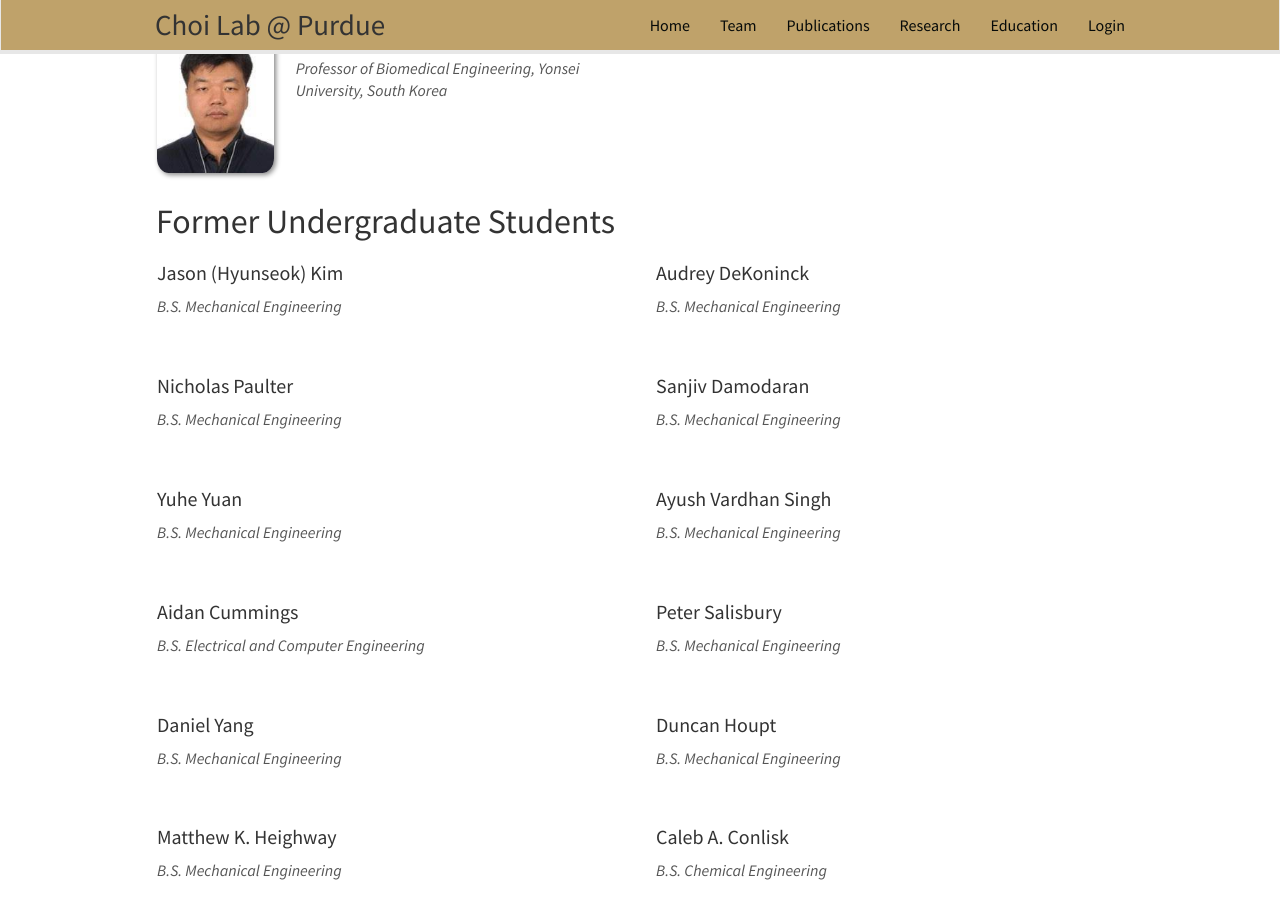
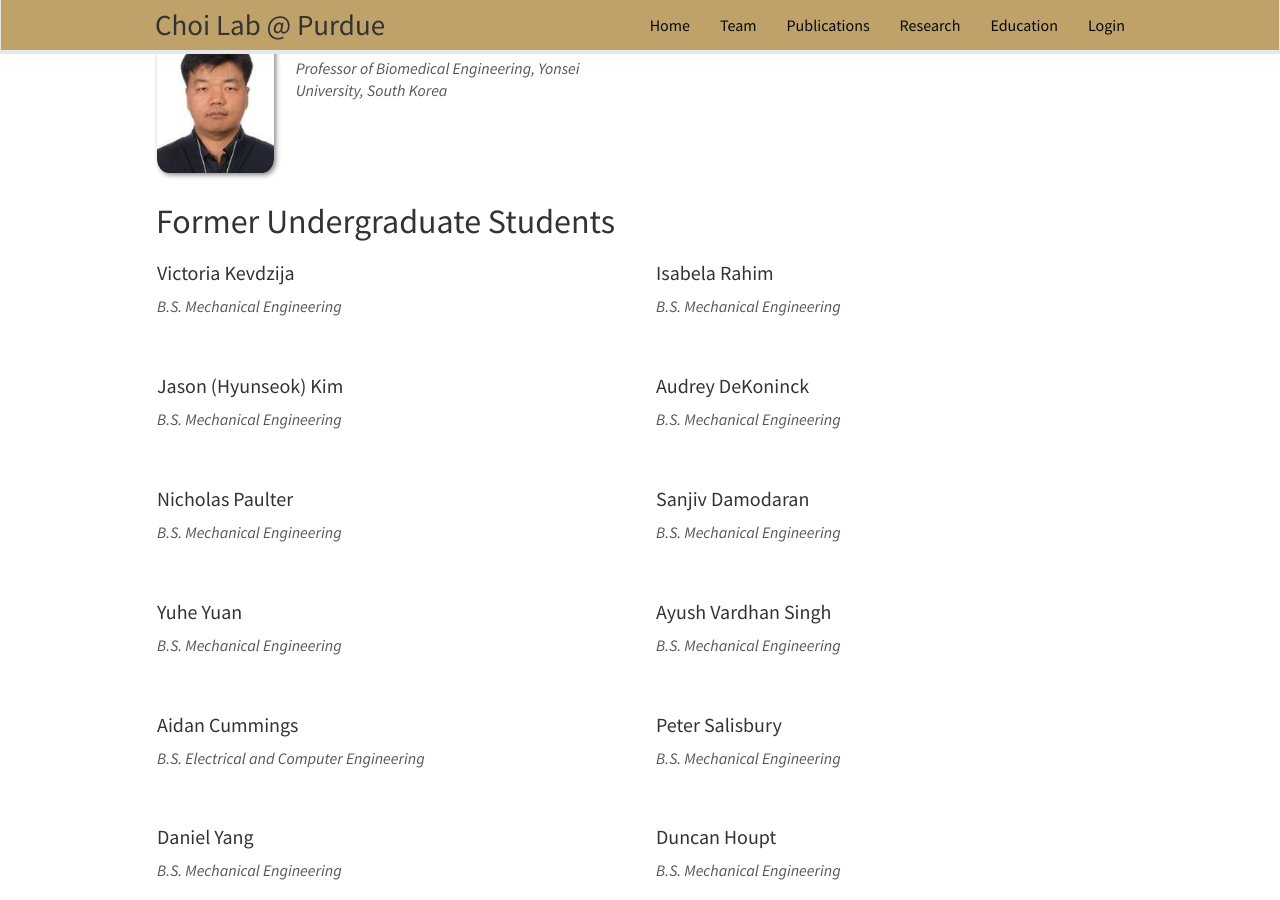
Before and after one commit to choidnalab/choidnalab.github.io, a Jekyll site: the page built from _pages/team.md, in a window 1280 px wide and 900 px high, scrolled down 2772 px. Built offline with Jekyll 4.4.1, drawn with Linux system fonts in a browser that asks for light colours; nearby versions of some CDN libraries.

Commit message:
Update alumni_bsc.yml
Add Isabela and Victoria to Alum

```diff
--- a/_data/alumni_bsc.yml
+++ b/_data/alumni_bsc.yml
@@ -1,3 +1,18 @@
+- name: Victoria Kevdzija
+  photo: nopic.jpg
+  info: B.S. Mechanical Engineering
+  email:
+  number_educ: 0
+  education1:
+
+
+- name: Isabela Rahim
+  photo: nopic.jpg
+  info: B.S. Mechanical Engineering
+  email:
+  number_educ: 0
+  education1:
+
 - name: Jason (Hyunseok) Kim
   photo: nopic.jpg
   info: B.S. Mechanical Engineering
```
